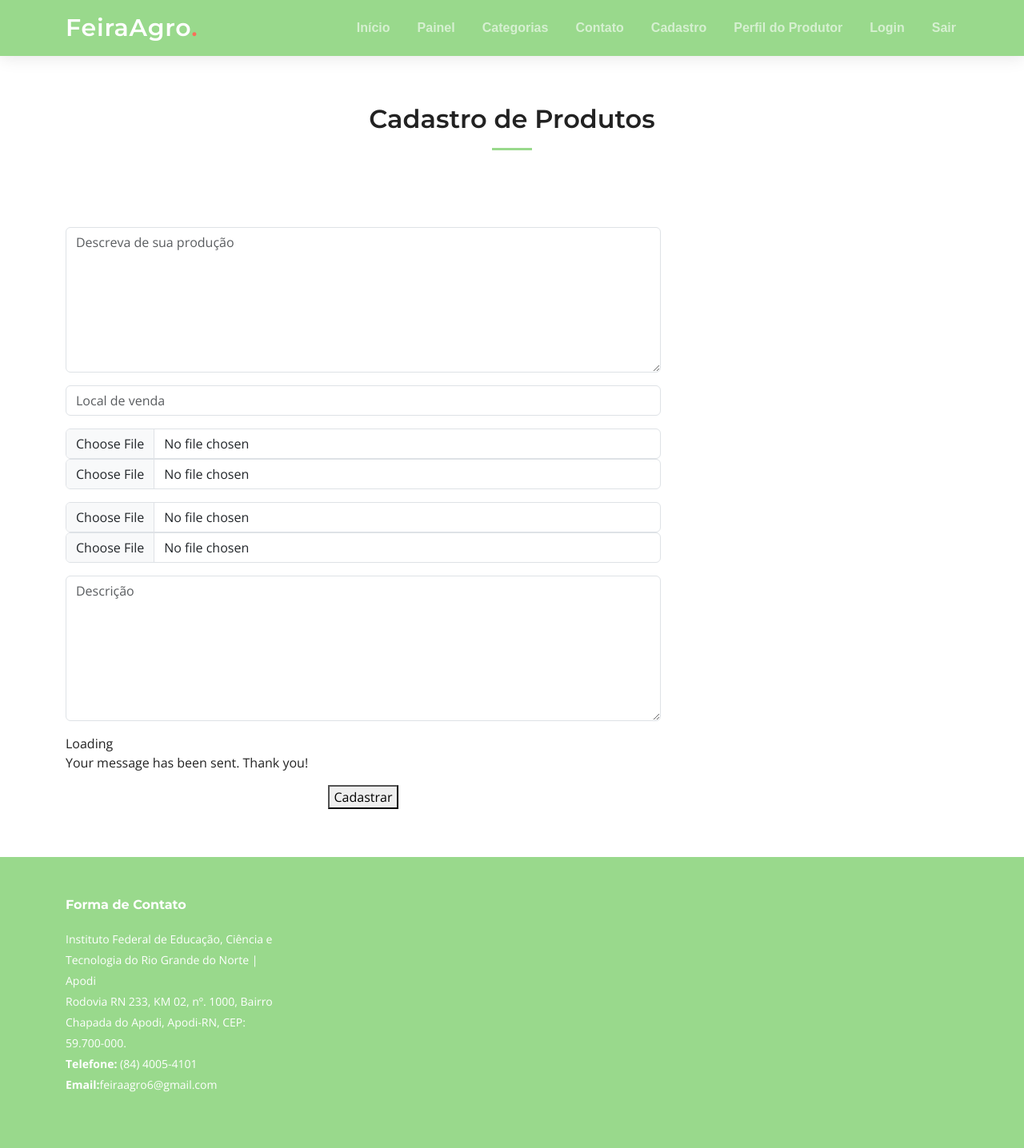
After one commit to Dorisvan/FeiraAgro, a Flask app: template templates/perfil_produtor.html in a window 1280 px wide. The commit adds this page. Shown: the whole page at 80% size. Run offline with Flask 3, Linux system fonts and the light colour scheme; the template is opened without the code that fills it, so the values that code supplies are empty; parts of the project's set-up code (start-up, migrations or seed data) failed here and were passed over; some libraries are stand-ins or nearby versions.

Commit message:
não to entendendo nada

```diff
--- a/main.py
+++ b/main.py
@@ -286,6 +286,43 @@ def cadastrar_produto():
     #produtos_db = daoProduto.Listar(produto_codigo, "Checagem_individual")
 
     return render_template("cadastrar_produto.html", titulo="Cadastrar_Produto")
+
+@app.route('/perfil_produtor', methods=['GET','POST'])
+def perfil_produtor():
+    dao = Perfil_ProdutorDAO
+    informacoes_usuario = session.get('logado')
+    usuario_codigo = informacoes_usuario['codigo']
+    usuario_tipo = informacoes_usuario['tipo']
+
+    print(usuario_codigo)
+
+    resultado_busca = dao.Buscar_perfil(usuario_codigo)
+    print(resultado_busca)
+
+    if usuario_tipo == "produtor":
+        if resultado_busca != None:
+            pass
+        else:
+            if request.method == "POST":
+                descricao_producao = request.form["descricao_producao"]
+                local_venda = request.form["local_venda"]
+                img0 = request.form["img0"]
+                img1 = request.form["img1"]
+                img2 = request.form["img2"]
+                img3 = request.form["img3"]
+
+                perfil_produtor = Perfil_Produtor(descricao_producao, local_venda, img0, img1, img2, img3, usuario_codigo)
+
+                perfil = dao.Inserir(perfil_produtor)
+    else:
+        pass
+
+
+@app.route('/visualizar_perfil/<int:codigo>', methods=['GET', 'POST'])
+def visualizar_perfil(codigo):
+    dao = Perfil_ProdutorDAO(get_db())
+    return render_template("visualizar_perfil.html", perfil= _db)
+
 
 
 @app.route('/doar',  methods=['GET', 'POST'])
--- a/templates/index.html
+++ b/templates/index.html
@@ -71,6 +71,7 @@
 <!--          </li>-->
           <li><a href="#footer">Contato</a></li>
           <li><a href="/cadastro">Cadastro</a></li>
+          <li><a href="/perfil_produtor">Perfil do Produtor</a></li>
           <li><a href="/login">Login</a></li>
           <li><a href="/logout">Sair</a></li>
         </ul>
--- /dev/null
+++ b/templates/perfil_produtor.html
@@ -0,0 +1,52 @@
+{% extends "index.html" %}
+{% block tudo %}
+
+<!-- ======= Contact Section ======= -->
+    <section id="contact" class="contact">
+      <div class="container" data-aos="fade-up">
+
+        <div class="section-header">
+          <h2>Cadastro de Produtos</h2>
+        </div>
+
+          <div class="col-lg-8">
+            <form action="{{ url_for('perfil_produtor') }}" method="POST" role="form" >
+              <div class="row">
+                <div class="form-group mt-3">
+                  <textarea class="form-control" name="descricao" rows="7" placeholder="Descreva de sua produção" ></textarea>
+                </div>
+                  <div class="form-group mt-3">
+                  <input type="text" class="form-control" name="local_venda" id="local_venda" placeholder="Local de venda">
+                </div>
+              </div>
+              <div class="form-group mt-3">
+                <input type="file" class="form-control" name="img0" id="img0" placeholder="Primeira imagem">
+                <input type="file" class="form-control" name="img1" id="img1" placeholder="Segunda imagem">
+              </div>
+              <div class="form-group mt-3">
+                <input type="file" class="form-control" name="img2" id="img2" placeholder="Terceira imagem">
+                <input type="file" class="form-control" name="img3" id="img3" placeholder="Quarta imagem">
+              </div>
+              <div class="form-group mt-3">
+                <textarea class="form-control" name="descricao" rows="7" placeholder="Descrição" ></textarea>
+              </div>
+
+
+              <div class="my-3">
+                <div class="loading">Loading</div>
+                <div class="error-message"></div>
+                <div class="sent-message">Your message has been sent. Thank you!</div>
+              </div>
+
+                  <div class="text-center floatleft"><button type="submit">Cadastrar</button></div>
+
+            </form>
+          </div><!-- End Contact Form -->
+
+        </div>
+
+      </div>
+    </section><!-- End Contact Section -->
+
+
+{% endblock tudo %}
```
Also changed, not shown: models/Perfil_ProdutorDAO.py (+38 -0 lines), templates/visualizar_perfil.html (added, +17 -0 lines).
